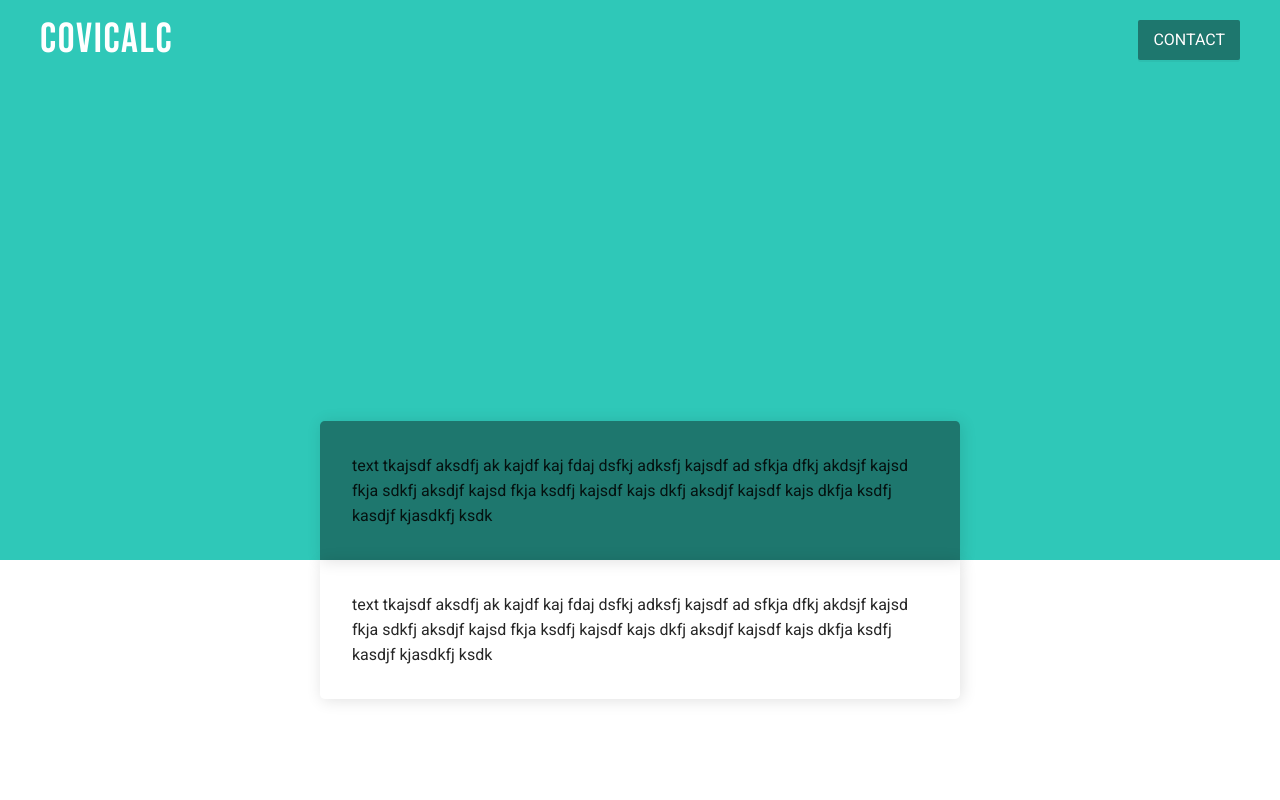
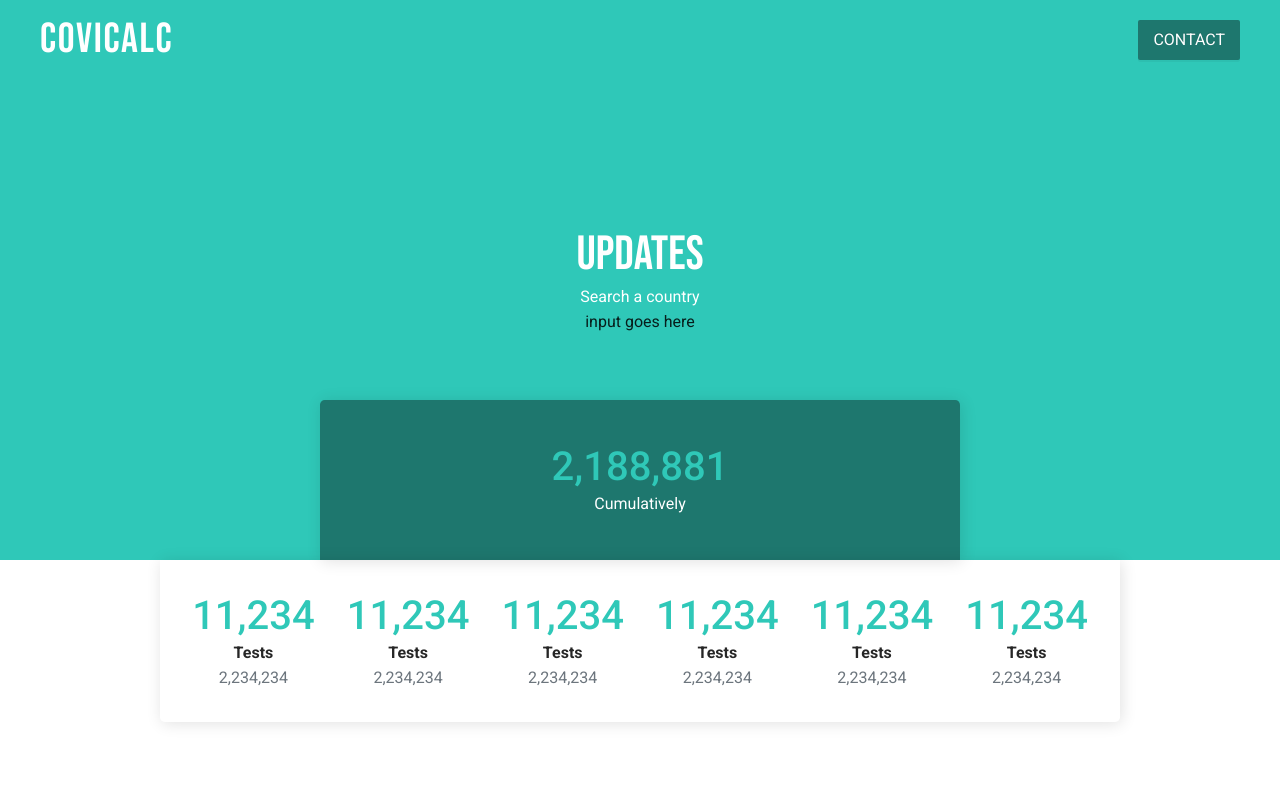
Before and after one commit to patricktunez123/covicalc, a React (Create React App) app: page / in a window 1280 px wide. Shown: the top 800 px of the page. Built offline with nearby package versions, Linux system fonts and the light colour scheme.

Commit message:
refactor design

```diff
--- a/src/components/Continents/Continents.scss
+++ b/src/components/Continents/Continents.scss
@@ -1,7 +1,7 @@
 @import "../../styles/variables.scss";
 
 .covicalc--continents {
-  min-height: 90vh;
+  min-height: 100vh;
   width: 100%;
   position: relative;
   .info__bottom {
@@ -13,12 +13,25 @@
 
     .info__bottom--card {
       box-shadow: 0.1rem 0.1rem 1rem $borderColor;
-      width: 50%;
+      min-width: 50%;
       position: absolute;
       top: 0;
       padding: 2rem;
       border-bottom-left-radius: $borderRadius;
       border-bottom-right-radius: $borderRadius;
+      display: flex;
+      justify-content: space-between;
+      align-items: center;
+      column-gap: 2rem;
+      .info {
+        display: flex;
+        justify-content: center;
+        align-items: center;
+        flex-direction: column;
+        h1 {
+          color: $primaryColor;
+        }
+      }
     }
   }
   .continents--container {
--- a/src/components/Continents/index.js
+++ b/src/components/Continents/index.js
@@ -7,9 +7,13 @@
     <div className="covicalc--continents">
       <div className="info__bottom">
         <div className="info__bottom--card">
-          text tkajsdf aksdfj ak kajdf kaj fdaj dsfkj adksfj kajsdf ad sfkja
-          dfkj akdsjf kajsd fkja sdkfj aksdjf kajsd fkja ksdfj kajsdf kajs dkfj
-          aksdjf kajsdf kajs dkfja ksdfj kasdjf kjasdkfj ksdk
+          {[...Array(6)].map((_, index) => (
+            <div key={index} className="info">
+              <h1>11,234</h1>
+              <span className="section-sub-title">Tests</span>
+              <span className="text-muted">2,234,234</span>
+            </div>
+          ))}
         </div>
       </div>
       <div className="continents--container">
--- a/src/components/Nav/Nav.scss
+++ b/src/components/Nav/Nav.scss
@@ -14,7 +14,6 @@
   z-index: 999;
   h1 {
     color: $whiteColor;
-    text-transform: uppercase;
     font-size: 2.625rem;
     letter-spacing: 0.1rem;
     cursor: pointer;
--- a/src/styles/_global.scss
+++ b/src/styles/_global.scss
@@ -33,7 +33,9 @@
   font-weight: 400;
 }
 .section-sub-title {
+  font-weight: bold;
 }
+
 ::-webkit-scrollbar {
   width: 0.5em;
 }
--- a/src/views/home/Home.scss
+++ b/src/views/home/Home.scss
@@ -7,15 +7,41 @@
   justify-content: center;
   align-items: center;
   position: relative;
+  .search--container {
+    display: flex;
+    justify-content: center;
+    align-items: center;
+    flex-direction: column;
+    width: 100%;
+    h1 {
+      font-size: 3rem;
+      color: $whiteColor;
+    }
+    span {
+      color: $whiteColor;
+      font-size: 1rem;
+    }
+  }
 
   .info__up--card {
     background: $secondaryColor;
     box-shadow: 0.1rem 0.1rem 1rem $borderColor;
     width: 50%;
+    min-height: 10rem;
     position: absolute;
     bottom: 0;
     padding: 2rem;
     border-top-left-radius: $borderRadius;
     border-top-right-radius: $borderRadius;
+    display: flex;
+    justify-content: center;
+    align-items: center;
+    flex-direction: column;
+    h1 {
+      color: $primaryColor;
+    }
+    span {
+      color: $whiteColor;
+    }
   }
 }
--- a/src/views/home/index.js
+++ b/src/views/home/index.js
@@ -8,10 +8,14 @@
   return (
     <React.Fragment>
       <div className="covicalc--home">
+        <div className="search--container">
+          <h1 className="section-title">Updates</h1>
+          <span>Search a country</span>
+          <div className="input">input goes here</div>
+        </div>
         <div className="info__up--card">
-          text tkajsdf aksdfj ak kajdf kaj fdaj dsfkj adksfj kajsdf ad sfkja
-          dfkj akdsjf kajsd fkja sdkfj aksdjf kajsd fkja ksdfj kajsdf kajs dkfj
-          aksdjf kajsdf kajs dkfja ksdfj kasdjf kjasdkfj ksdk
+          <h1>2,188,881</h1>
+          <span>Cumulatively</span>
         </div>
       </div>
       <Continents />
```
